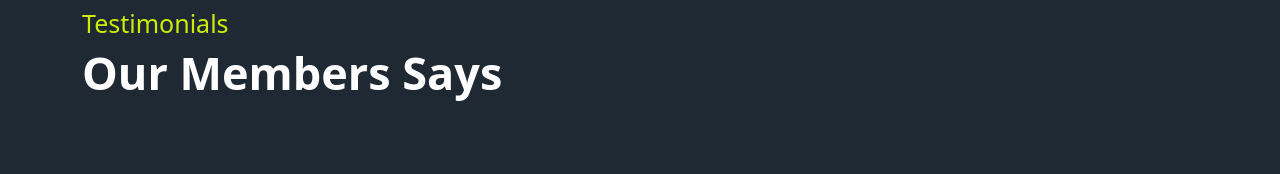
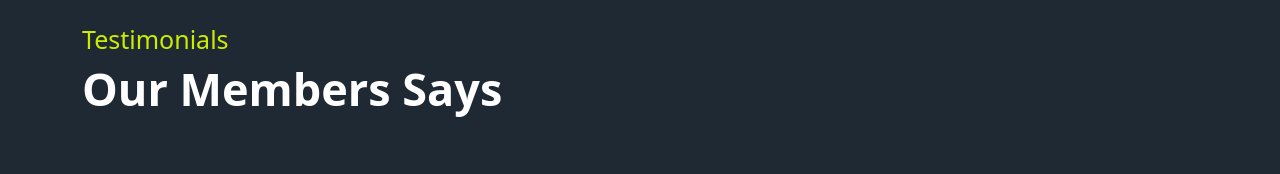
Before and after one commit to Madhu-Naggari/Testimonials, a plain HTML site: page index.html in a window 1280 px wide. Shown: the top 174 px of the page. Drawn offline with nearby package versions, Linux system fonts and the light colour scheme.

Commit message:
Update index.html

```diff
--- a/index.html
+++ b/index.html
@@ -15,7 +15,7 @@
     <div class="container-fluid">
       <div class="container">
         <div class="row">
-          <div class="col-12 mt-2">
+          <div class="col-12 mt-4">
             <h1 class="color">Testimonials</h1>
             <h1>Our Members Says</h1>
           </div>
```
